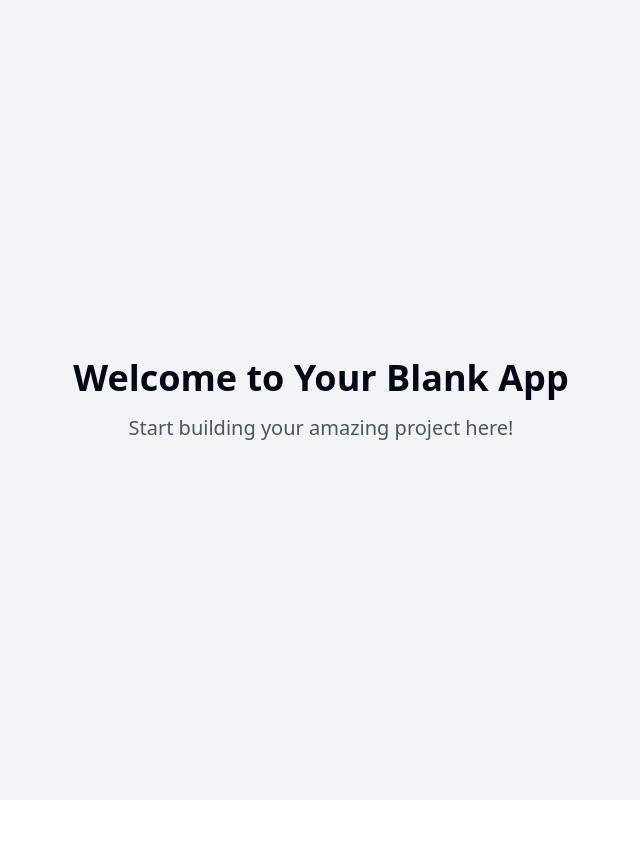
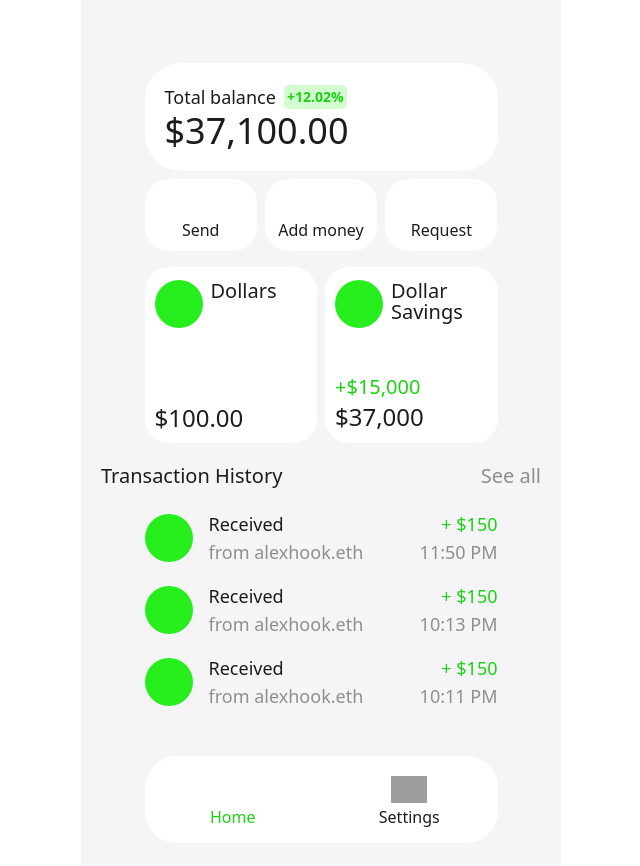
Before and after one commit to warkka/p-7624, a React (Vite) app: page / in a window 1280 px wide. Shown: the top 866 px of the page, without its empty margins (319-959 px from the left). Before the commit the page ends 800 px from the top, so only its background shows below. Built offline with nearby package versions, Linux system fonts and the light colour scheme; grey boxes are pictures that could not be loaded.

Commit message:
Build pixel perfect UI clone
Implement a pixel perfect UI clone based on the provided Figma design.
[skip gpt_engineer]

```diff
--- /dev/null
+++ b/src/components/dashboard/ActionButtons.tsx
@@ -0,0 +1,27 @@
+import React from 'react';
+
+interface ActionButton {
+  label: string;
+}
+
+const buttons: ActionButton[] = [
+  { label: 'Send' },
+  { label: 'Add money' },
+  { label: 'Request' }
+];
+
+export const ActionButtons: React.FC = () => {
+  return (
+    <section className="flex min-h-[72px] w-full max-w-[353px] items-stretch gap-2 text-base text-[rgba(28,28,28,1)] font-medium text-center leading-[1.2] mt-2">
+      {buttons.map((button) => (
+        <button
+          key={button.label}
+          className="bg-white flex flex-col items-center whitespace-nowrap justify-center flex-1 shrink basis-[0%] py-2 rounded-3xl hover:bg-gray-50 transition-colors"
+        >
+          <div className="flex min-h-7 w-7" />
+          <span className="mt-1">{button.label}</span>
+        </button>
+      ))}
+    </section>
+  );
+};
--- /dev/null
+++ b/src/components/dashboard/BalanceCard.tsx
@@ -0,0 +1,24 @@
+import React from 'react';
+
+interface BalanceCardProps {
+  balance: string;
+  percentage: string;
+}
+
+export const BalanceCard: React.FC<BalanceCardProps> = ({ balance, percentage }) => {
+  return (
+    <section className="bg-white flex w-full max-w-[353px] flex-col items-stretch p-5 rounded-[36px]">
+      <header className="flex items-center gap-2">
+        <h2 className="text-[rgba(28,28,28,1)] text-lg font-normal self-stretch my-auto">
+          Total balance
+        </h2>
+        <span className="self-stretch bg-[rgba(104,249,97,0.29)] gap-[5px] text-sm text-[rgba(28,211,19,1)] font-semibold whitespace-nowrap my-auto px-[3px] py-0.5 rounded-[5px]">
+          {percentage}
+        </span>
+      </header>
+      <div className="text-[rgba(28,28,28,1)] text-4xl font-medium">
+        {balance}
+      </div>
+    </section>
+  );
+};
--- /dev/null
+++ b/src/components/dashboard/BillsSection.tsx
@@ -0,0 +1,30 @@
+import React from 'react';
+
+export const BillsSection: React.FC = () => {
+  return (
+    <section className="flex min-h-[179px] w-full max-w-[353px] items-stretch gap-2 whitespace-nowrap mt-4">
+      <article className="bg-white text-[rgba(28,28,28,1)] w-44 h-44 flex-1 shrink basis-[0%] px-2.5 py-[13px] rounded-3xl">
+        <div className="flex w-full items-stretch gap-2 text-xl font-normal leading-[21px]">
+          <div className="bg-[rgba(38,237,28,1)] flex w-12 shrink-0 h-12 my-auto rounded-[5000px]" />
+          <h3 className="flex-1 shrink basis-[0%]">Dollars</h3>
+        </div>
+        <div className="text-2xl font-medium mt-[74px]">$100.00</div>
+      </article>
+
+      <article className="bg-white flex flex-col items-stretch justify-between w-44 h-44 flex-1 shrink basis-[0%] px-2.5 py-[13px] rounded-3xl">
+        <div className="flex w-full items-stretch gap-2 text-xl text-[rgba(28,28,28,1)] font-normal leading-[21px]">
+          <div className="bg-[rgba(38,237,28,1)] flex w-12 shrink-0 h-12 my-auto rounded-[5000px]" />
+          <h3 className="flex-1 shrink basis-[0%]">
+            Dollar
+            <br />
+            Savings
+          </h3>
+        </div>
+        <div className="font-medium mt-[45px]">
+          <div className="text-[rgba(28,211,19,1)] text-xl">+$15,000</div>
+          <div className="text-[rgba(28,28,28,1)] text-2xl">$37,000</div>
+        </div>
+      </article>
+    </section>
+  );
+};
--- /dev/null
+++ b/src/components/dashboard/BottomMenu.tsx
@@ -0,0 +1,16 @@
+import React from 'react';
+
+export const BottomMenu: React.FC = () => {
+  return (
+    <nav className="bg-white flex min-h-[87px] w-full max-w-[353px] items-stretch overflow-hidden text-base font-normal whitespace-nowrap text-center leading-[1.2] justify-center mt-[38px] rounded-[32px]">
+      <button className="bg-white flex flex-col items-stretch text-[rgba(28,211,19,1)] justify-center flex-1 shrink basis-[0%]">
+        <div className="self-center flex min-h-9 w-9" />
+        <div>Home</div>
+      </button>
+      <button className="bg-white flex flex-col items-stretch text-[rgba(28,28,28,1)] justify-center flex-1 shrink basis-[0%]">
+        <img loading="lazy" src="https://cdn.builder.io/api/v1/image/assets/b5b214468be0436aa9704971aeb73e67/fced3794ee5dc60c31317d7cf48833cc82a75775b89cf80f354e7e030a4a3d44?placeholderIfAbsent=true" className="aspect-[1] object-contain w-9 self-center" alt="" />
+        <div>Settings</div>
+      </button>
+    </nav>
+  );
+};
--- /dev/null
+++ b/src/components/dashboard/TransactionHistory.tsx
@@ -0,0 +1,28 @@
+import React from 'react';
+import { TransactionItem } from './TransactionItem';
+
+export const TransactionHistory: React.FC = () => {
+  const transactions = [
+    { amount: '+ $150', time: '11:50 PM', address: 'from alexhook.eth' },
+    { amount: '+ $150', time: '10:13 PM', address: 'from alexhook.eth' },
+    { amount: '+ $150', time: '10:11 PM', address: 'from alexhook.eth' },
+  ];
+
+  return (
+    <section className="self-stretch w-full mt-4">
+      <header className="flex min-h-[26px] w-full text-xl justify-between px-5">
+        <h2 className="text-[rgba(28,28,28,1)] font-normal w-[353px]">
+          Transaction History
+        </h2>
+        <button className="text-[rgba(143,143,143,1)] font-medium text-right">
+          See all
+        </button>
+      </header>
+      <div className="flex w-full flex-col items-center text-lg mt-3">
+        {transactions.map((transaction, index) => (
+          <TransactionItem key={index} {...transaction} />
+        ))}
+      </div>
+    </section>
+  );
+};
--- /dev/null
+++ b/src/components/dashboard/TransactionItem.tsx
@@ -0,0 +1,25 @@
+import React from 'react';
+
+interface TransactionItemProps {
+  amount: string;
+  time: string;
+  address: string;
+}
+
+export const TransactionItem: React.FC<TransactionItemProps> = ({ amount, time, address }) => {
+  return (
+    <article className="flex w-full max-w-[373px] items-stretch px-2.5 py-2 rounded-[20px]">
+      <div className="flex min-w-60 items-stretch gap-4 flex-1 shrink basis-[0%]">
+        <div className="bg-[rgba(38,237,28,1)] flex w-12 shrink-0 h-12 my-auto rounded-[500px]" />
+        <div className="flex flex-col items-stretch justify-center flex-1 shrink basis-[0%]">
+          <div className="text-[rgba(28,28,28,1)] font-medium">Received</div>
+          <div className="text-[rgba(143,143,143,1)] font-normal">{address}</div>
+        </div>
+      </div>
+      <div className="flex flex-col font-normal text-right justify-center">
+        <div className="text-[rgba(28,211,19,1)]">{amount}</div>
+        <div className="text-[rgba(143,143,143,1)]">{time}</div>
+      </div>
+    </article>
+  );
+};
--- a/src/pages/Index.tsx
+++ b/src/pages/Index.tsx
@@ -1,13 +1,19 @@
-// Update this page (the content is just a fallback if you fail to update the page)
+import React from 'react';
+import { BalanceCard } from '@/components/dashboard/BalanceCard';
+import { ActionButtons } from '@/components/dashboard/ActionButtons';
+import { BillsSection } from '@/components/dashboard/BillsSection';
+import { TransactionHistory } from '@/components/dashboard/TransactionHistory';
+import { BottomMenu } from '@/components/dashboard/BottomMenu';
 
 const Index = () => {
   return (
-    <div className="min-h-screen flex items-center justify-center bg-gray-100">
-      <div className="text-center">
-        <h1 className="text-4xl font-bold mb-4">Welcome to Your Blank App</h1>
-        <p className="text-xl text-gray-600">Start building your amazing project here!</p>
-      </div>
-    </div>
+    <main className="bg-[rgba(245,245,247,1)] flex max-w-[480px] w-full flex-col overflow-hidden items-center mx-auto pt-[63px] pb-[30px]">
+      <BalanceCard balance="$37,100.00" percentage="+12.02%" />
+      <ActionButtons />
+      <BillsSection />
+      <TransactionHistory />
+      <BottomMenu />
+    </main>
   );
 };
 
```
